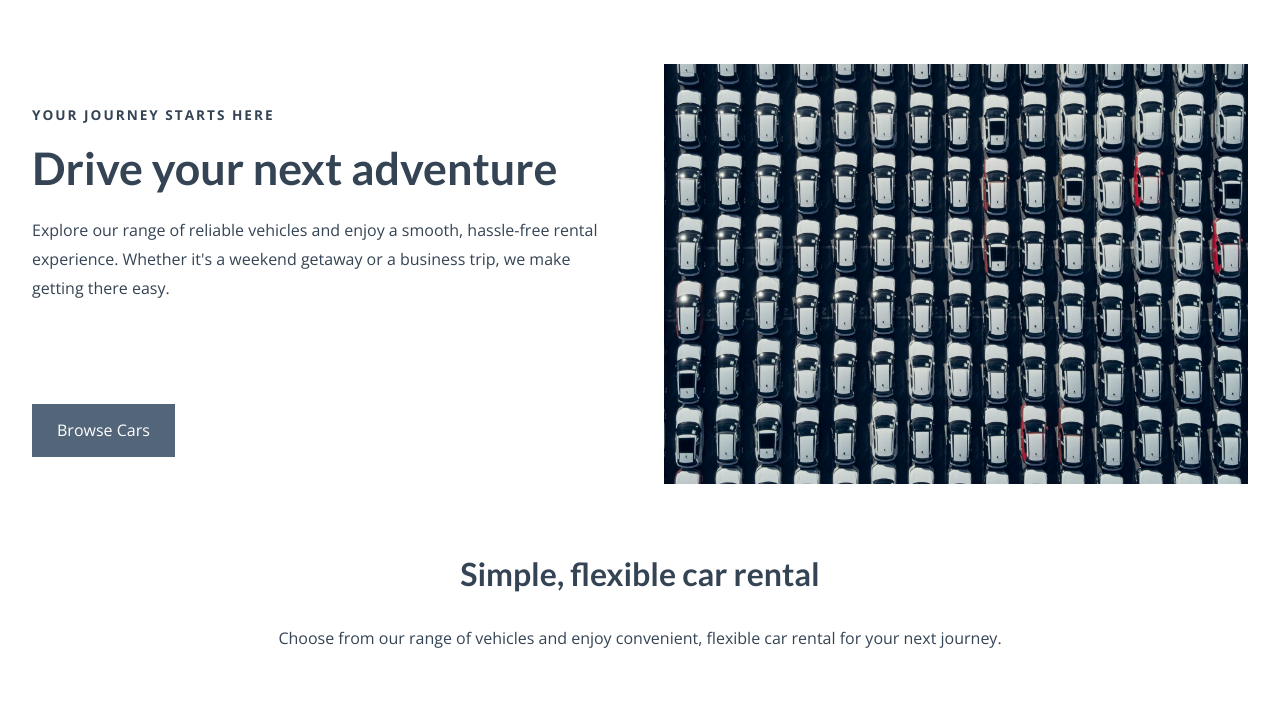
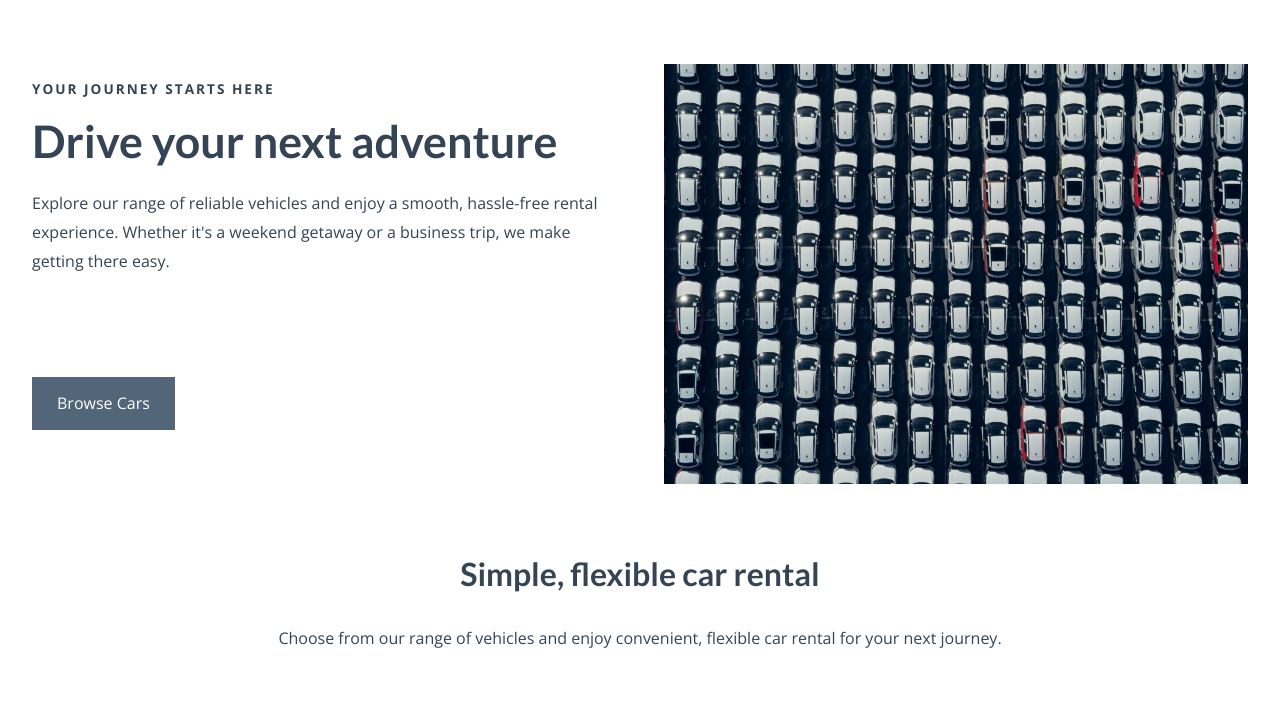
Before and after one commit to evapalatou/car-rental-app, a Django app: page / in a window 1280 px wide. Shown: the part 92-816 px from the top of the page. Run offline with Django 4.2, Linux system fonts and the light colour scheme; the visitor is signed in with stand-in values (Sample User, id 1).

Commit message:
Style homepage

```diff
--- a/static/css/style.css
+++ b/static/css/style.css
@@ -188,7 +188,7 @@ main {
     grid-template-areas:
         "content image"
         "buttons image";
-    align-items: center;
+    align-items: start;
     column-gap: 3rem;
     row-gap: 1.5rem;
     width: 100%;
```
